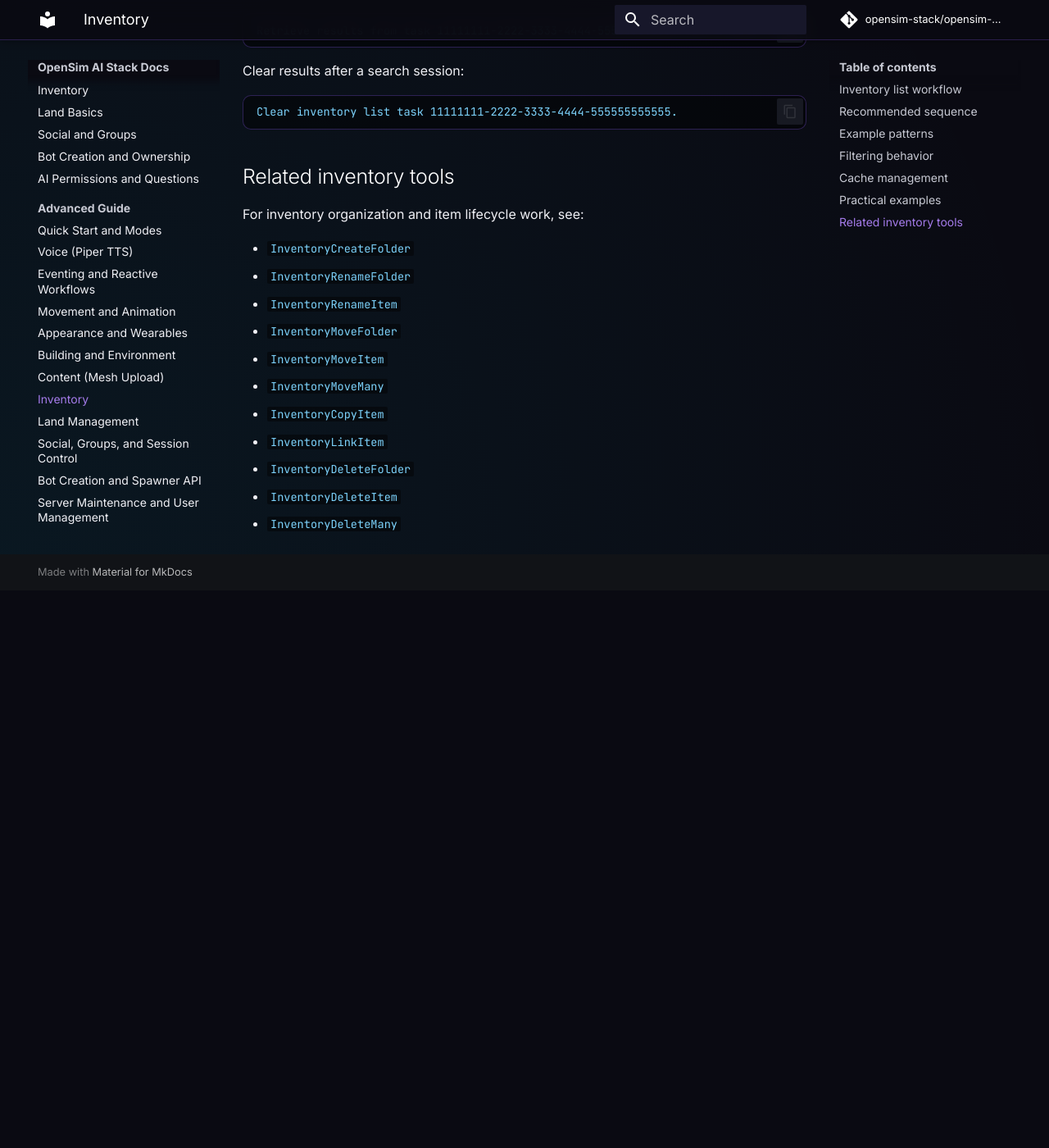
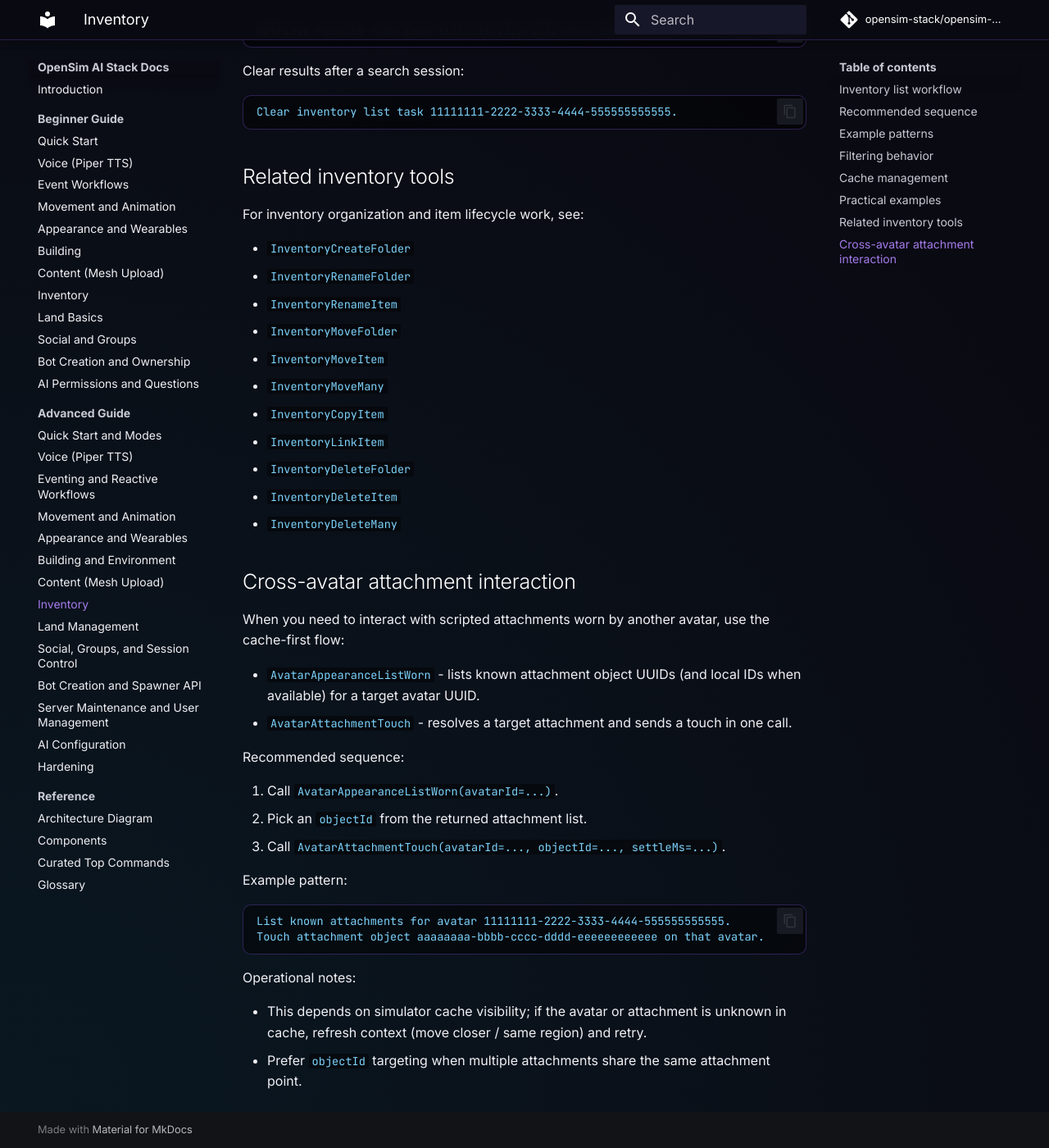
Before and after one commit to opensim-stack/opensim-stack-docs, an MkDocs documentation site: the page built from docs/advanced/inventory.md, in a window 1280 px wide and 1400 px high, scrolled down 2378 px. Shown: the whole window at 82% size. Built offline with MkDocs 1.6.1 and Material for MkDocs 9.7.7, drawn with Linux system fonts in a browser that asks for light colours; comment, search, counter and statistics services are not loaded; before the commit the page ends 3098 px from its top, so only the background shows below that.

Commit message:
New attachment tools.

````diff
--- a/docs/advanced/inventory.md
+++ b/docs/advanced/inventory.md
@@ -110,3 +110,28 @@ For inventory organization and item lifecycle work, see:
 - `InventoryDeleteFolder`
 - `InventoryDeleteItem`
 - `InventoryDeleteMany`
+
+## Cross-avatar attachment interaction
+
+When you need to interact with scripted attachments worn by another avatar, use the cache-first flow:
+
+- `AvatarAppearanceListWorn` - lists known attachment object UUIDs (and local IDs when available) for a target avatar UUID.
+- `AvatarAttachmentTouch` - resolves a target attachment and sends a touch in one call.
+
+Recommended sequence:
+
+1. Call `AvatarAppearanceListWorn(avatarId=...)`.
+2. Pick an `objectId` from the returned attachment list.
+3. Call `AvatarAttachmentTouch(avatarId=..., objectId=..., settleMs=...)`.
+
+Example pattern:
+
+```text
+List known attachments for avatar 11111111-2222-3333-4444-555555555555.
+Touch attachment object aaaaaaaa-bbbb-cccc-dddd-eeeeeeeeeeee on that avatar.
+```
+
+Operational notes:
+
+- This depends on simulator cache visibility; if the avatar or attachment is unknown in cache, refresh context (move closer / same region) and retry.
+- Prefer `objectId` targeting when multiple attachments share the same attachment point.
````
Also changed, not shown: docs/advanced/movement-animation.md (+22 -0 lines), docs/beginner/inventory.md (+20 -0 lines), docs/beginner/movement-animation.md (+25 -0 lines).
